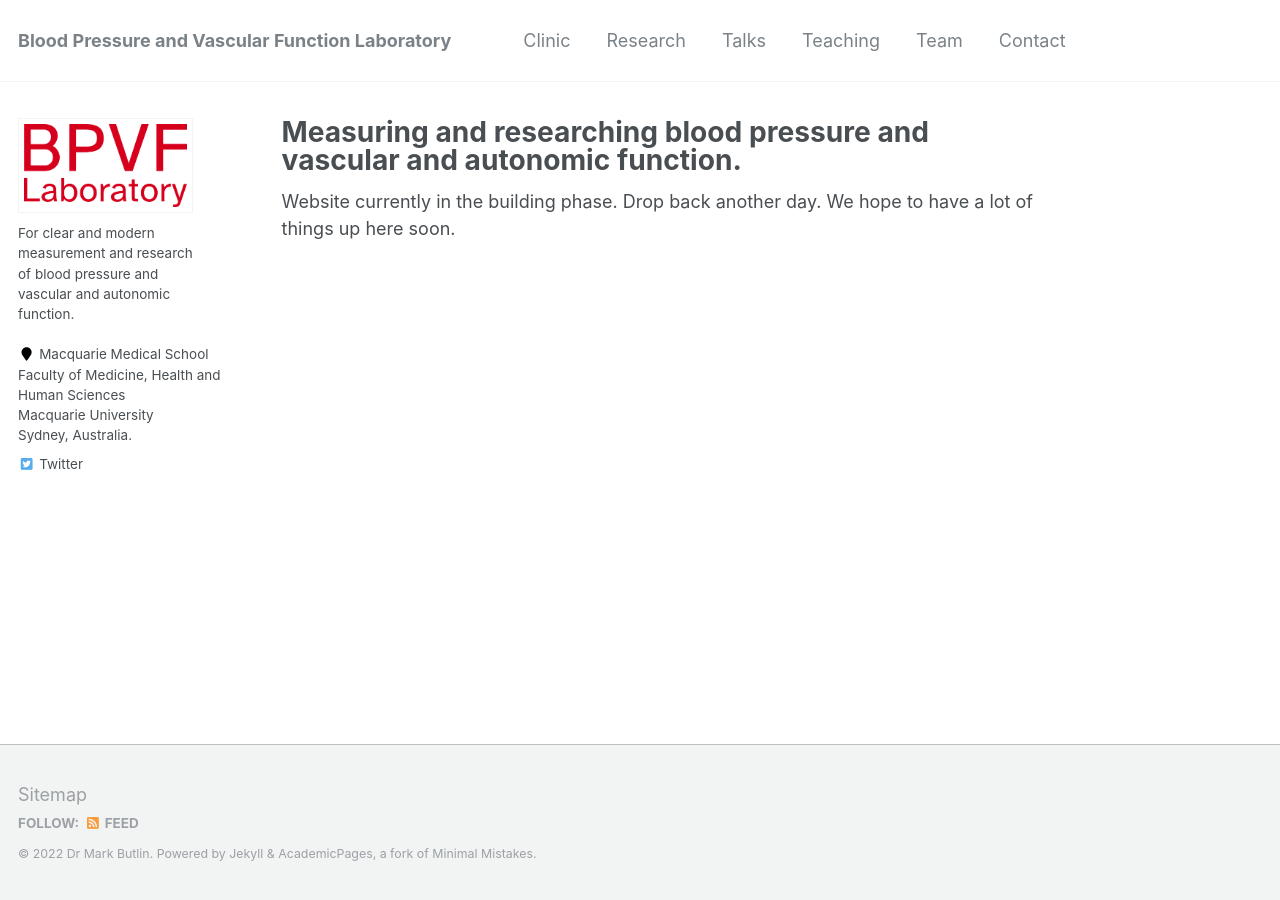
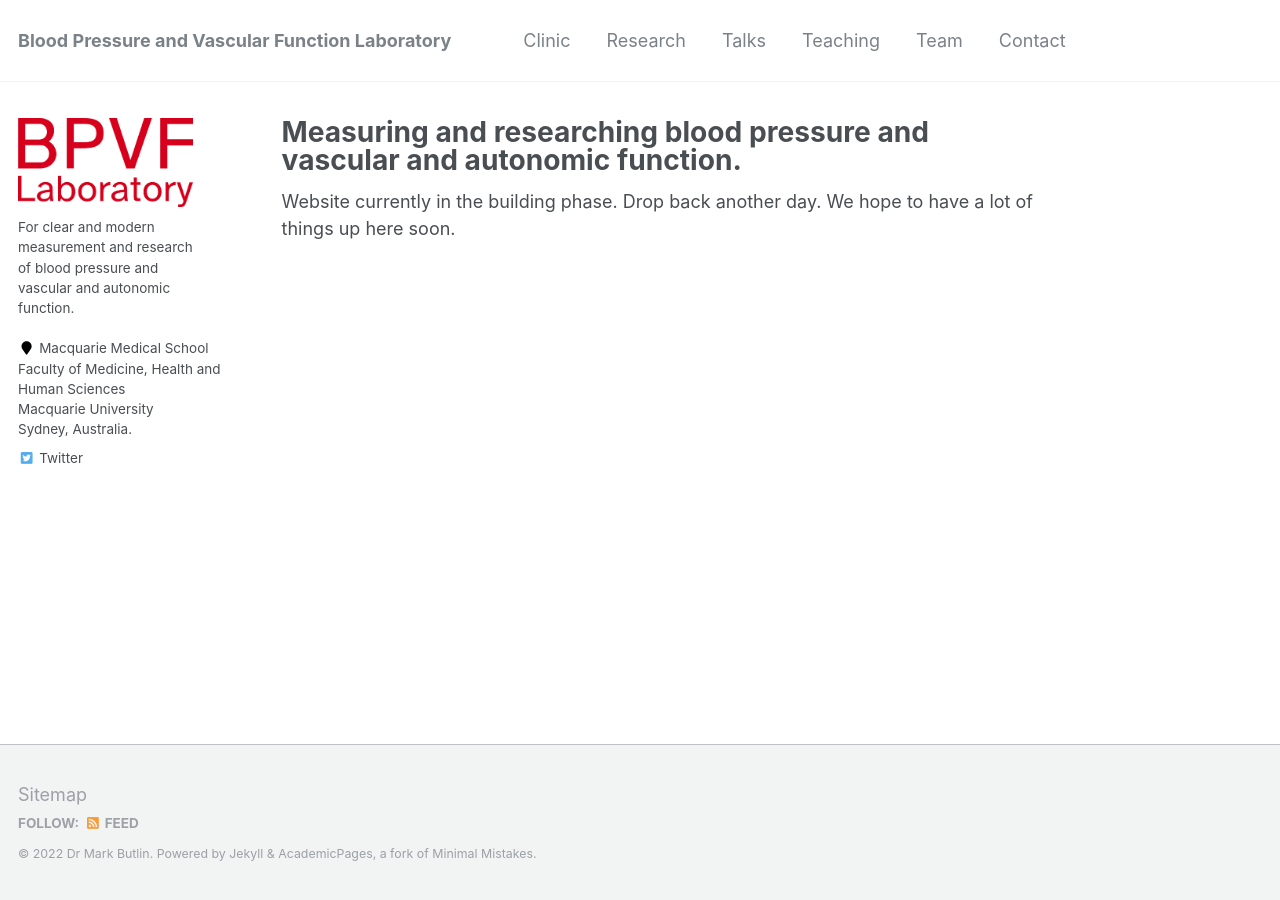
Before and after one commit to bpaflab/bpaflab.github.io, a Jekyll site: the page built from _pages/about.md, in a window 1280 px wide. Built offline with Jekyll 4.4.1, drawn with Linux system fonts in a browser that asks for light colours.

Commit message:
Font update

```diff
--- a/_sass/_page.scss
+++ b/_sass/_page.scss
@@ -341,8 +341,8 @@
   @include breakpoint($large) {
     width: 80px;
     height: 80px;
-    padding: 5px;
-    border: 1px solid $border-color;
+    padding: 0px;
+    border: 0px solid $border-color;
   }
 }
 
--- a/_sass/_sidebar.scss
+++ b/_sass/_sidebar.scss
@@ -87,8 +87,8 @@
     border-radius: 0%;
 
     @include breakpoint($large) {
-      padding: 5px;
-      border: 1px solid $border-color;
+      padding: 0px;
+      border: 0px solid $border-color;
     }
   }
 }
--- a/_sass/_variables.scss
+++ b/_sass/_variables.scss
@@ -14,7 +14,7 @@
 
 /* system typefaces */
 $serif                      : Georgia, Times, serif;
-$sans-serif                 : -apple-system, ".SFNSText-Regular", "San Francisco", "Roboto", "Segoe UI", "Helvetica Neue", "Lucida Grande", Arial, sans-serif;
+$sans-serif                 : -apple-system, "Atkinson Hyperlegible", ".SFNSText-Regular", "San Francisco", "Roboto", "Segoe UI", "Helvetica Neue", "Lucida Grande", Arial, sans-serif;
 $monospace                  : Monaco, Consolas, "Lucida Console", monospace;
 
 /* sans serif typefaces */
```
